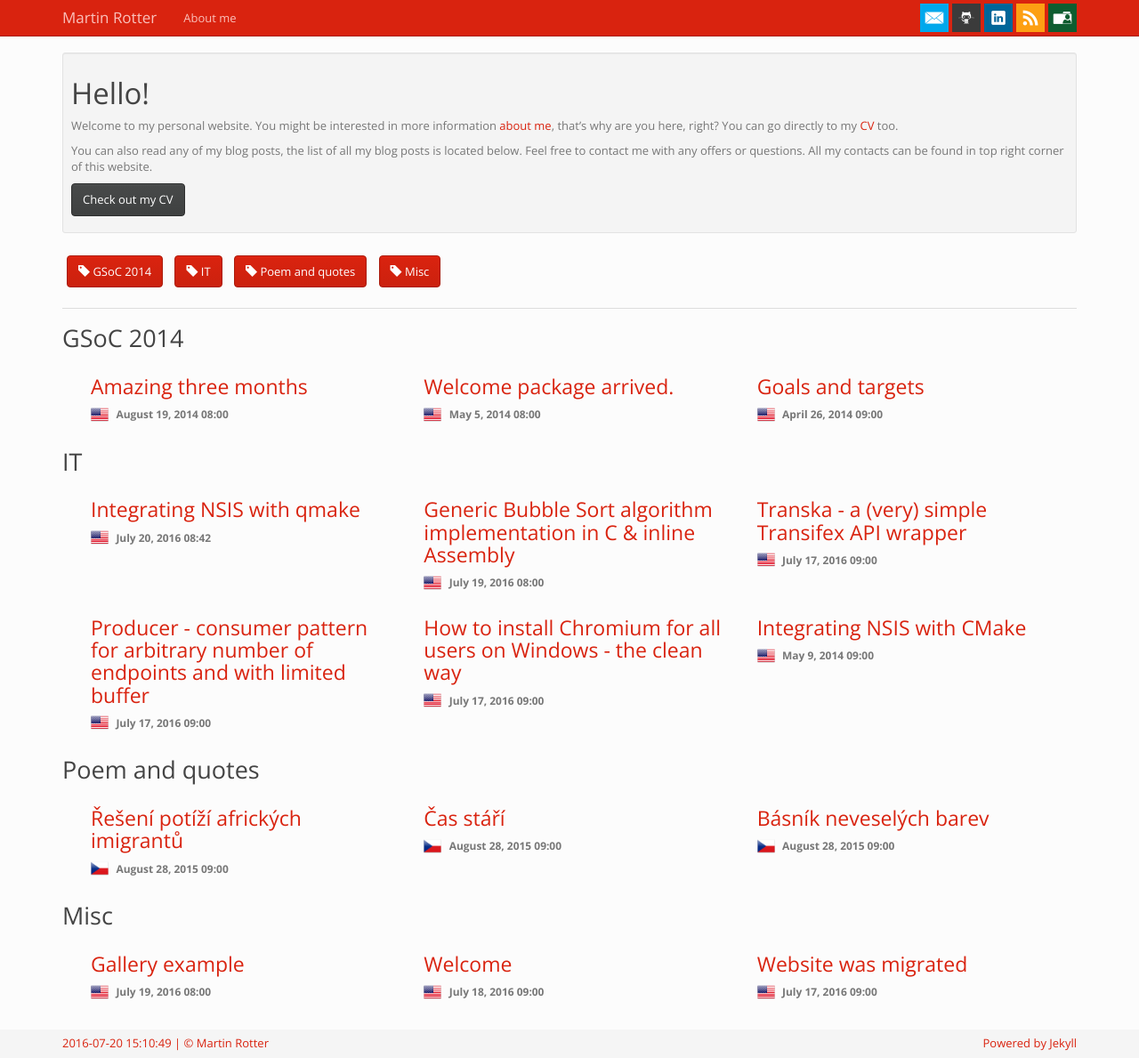
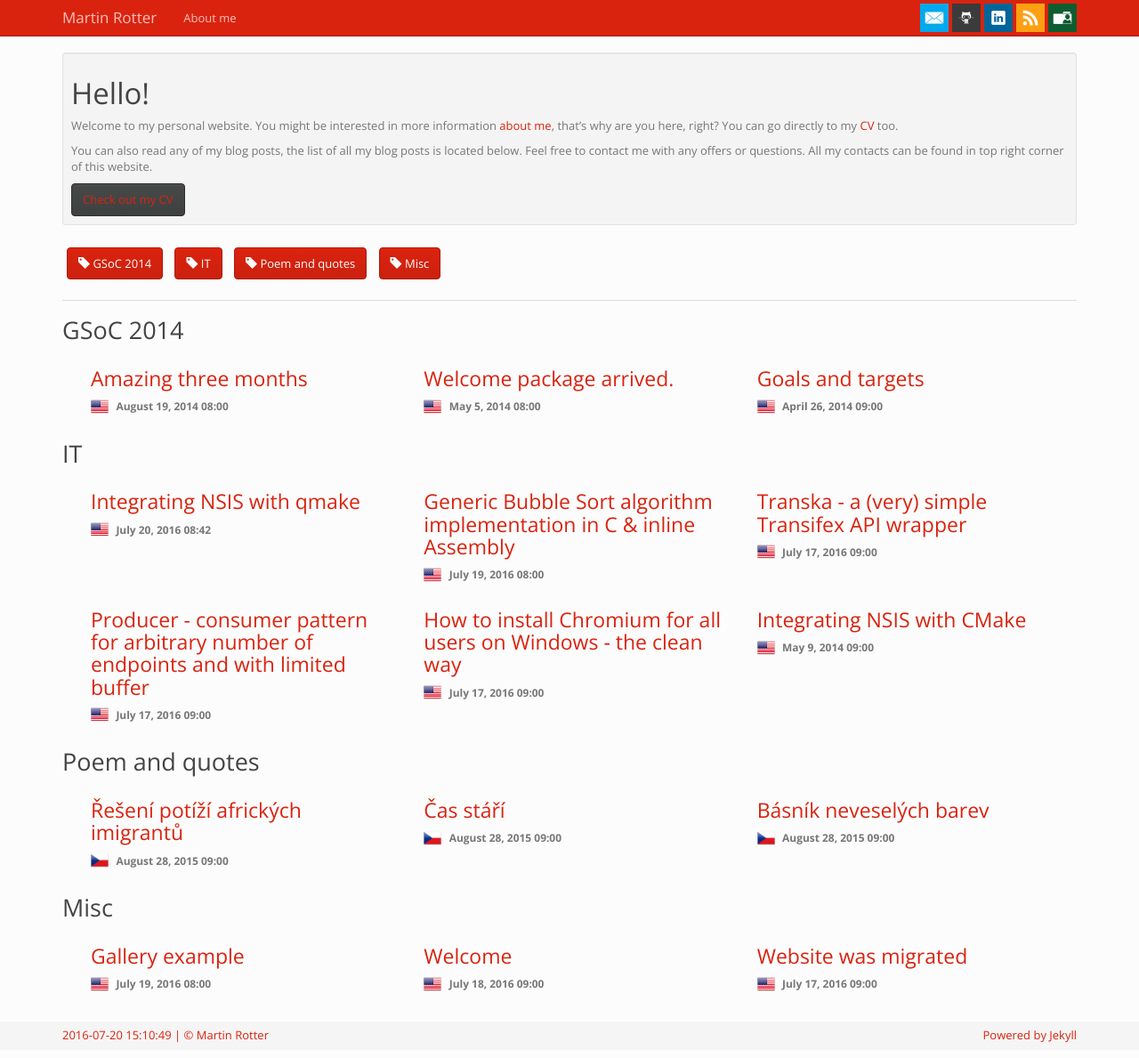
Before and after one commit to martinrotter/martinrotter.github.io, a Jekyll site: the page built from index.md, in a window 1280 px wide. Shown: the whole page at 89% size. Built offline with Jekyll 4.4.1, drawn with Linux system fonts in a browser that asks for light colours.

Commit message:
CSS class in kramdown.

```diff
--- a/index.md
+++ b/index.md
@@ -8,4 +8,6 @@
 
 You can also read any of my blog posts, the list of all my blog posts is located below. Feel free to contact me with any offers or questions. All my contacts can be found in top right corner of this website.
 
-<a class="btn btn-default" href="/assets/2016/07/rotter-cv.pdf" role="button">Check out my CV</a>
+{:refdef .btn .btn-default role="button"}
+[Check out my CV](/assets/2016/07/rotter-cv.pdf)
+{:refdef}
```
